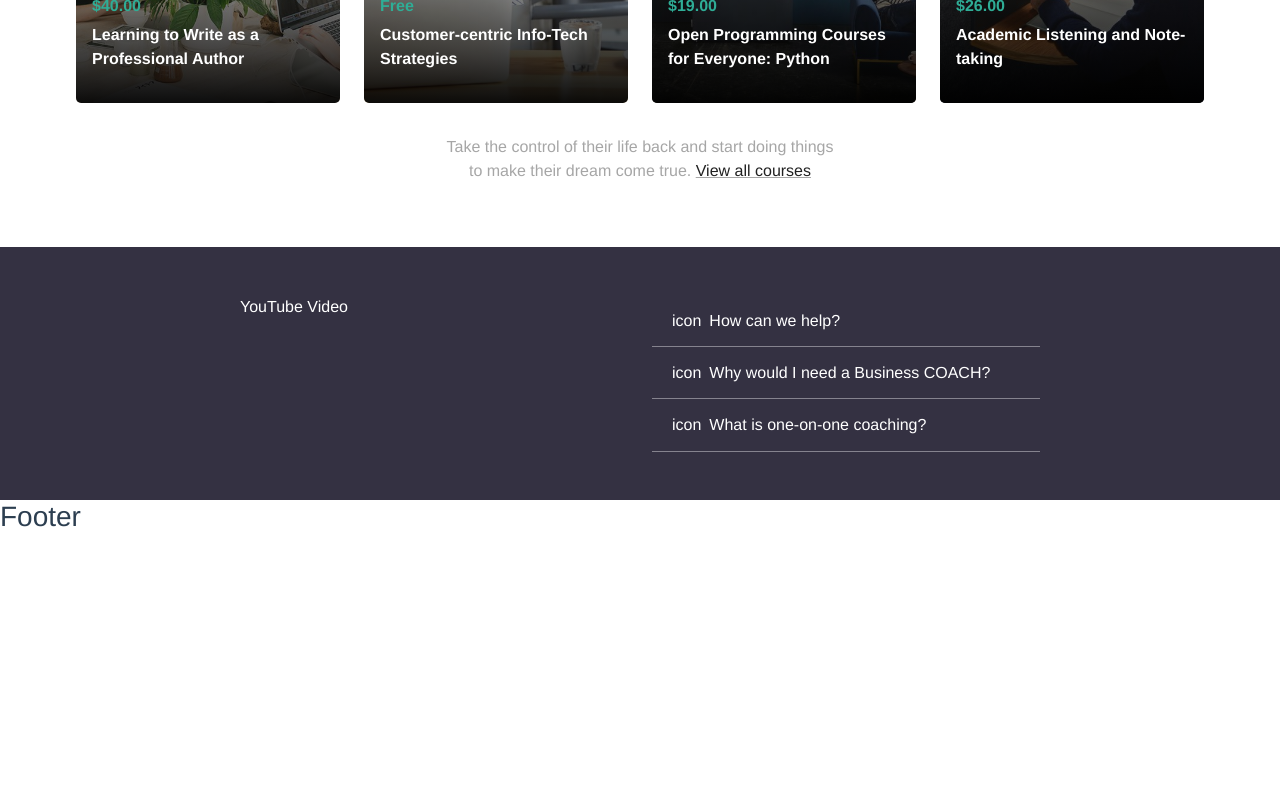
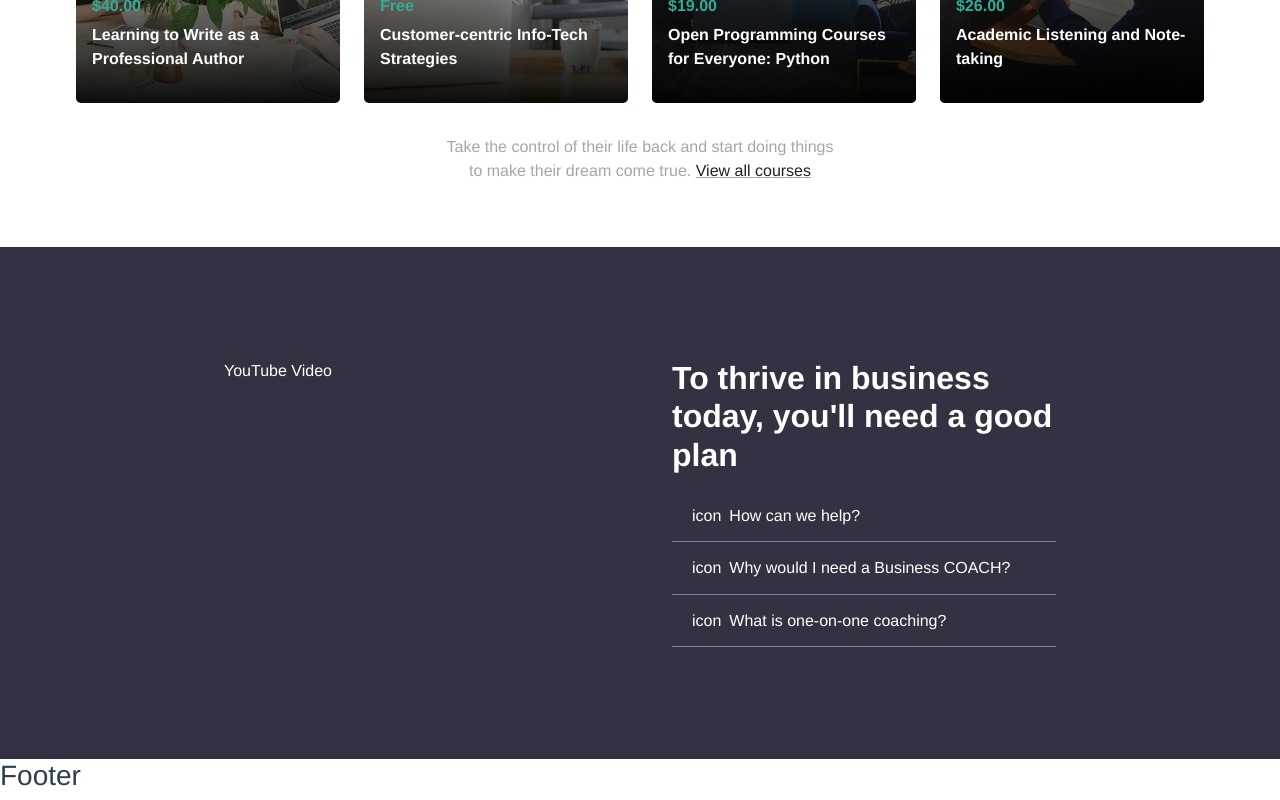
Before and after one commit to Antonius131/proj-html-vuejs, a Vue app: page / in a window 1280 px wide. Shown: the part 2124-2924 px from the top of the page. Before the commit the page ends 2665 px from the top, so only its background shows below. Built offline with nearby package versions, Linux system fonts and the light colour scheme.

Commit message:
Main: styling .yt-section

```diff
--- a/src/components/main/MainContent.vue
+++ b/src/components/main/MainContent.vue
@@ -44,13 +44,16 @@
          </div>
       </section>
 
-      <section class="container-fluid yt-section">
+      <section class="yt-section">
+         <div class="container">
             <div class="row">
                <div class="col-6">
                   YouTube Video
                </div>
                <div class="col-6">
+                  <h2>To thrive in business today, you'll need a good plan</h2>
                   <InfoTabs />
+               </div>
             </div>
          </div>
       </section>
@@ -81,7 +84,7 @@ export default {
 }
 </script>
 
-<style lang="scss">
+<style lang="scss" scoped>
 @import '../../assets/css/variables';
 
    section {
@@ -92,10 +95,18 @@ export default {
       background-color: $border_color;
    }
 
-   .container-fluid.yt-section {
+   .yt-section {
       background-color: $yt_bg;
       color: $text_secondary;
-      padding-left: 15rem;
-      padding-right: 15rem;
+
+      .col-6 {
+         padding: 2rem;
+
+         h2 {
+            font-weight: 700;
+            margin-bottom: 1rem;
+         }
+      }
+
    }
 </style>
```
Lines whose indentation alone changed are shown as unchanged.
